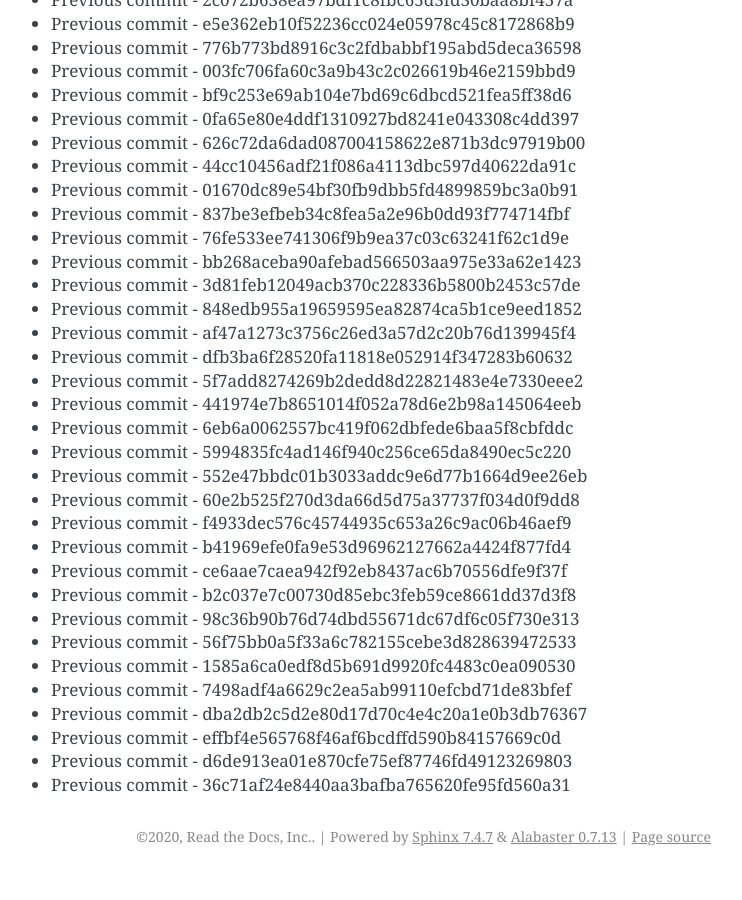
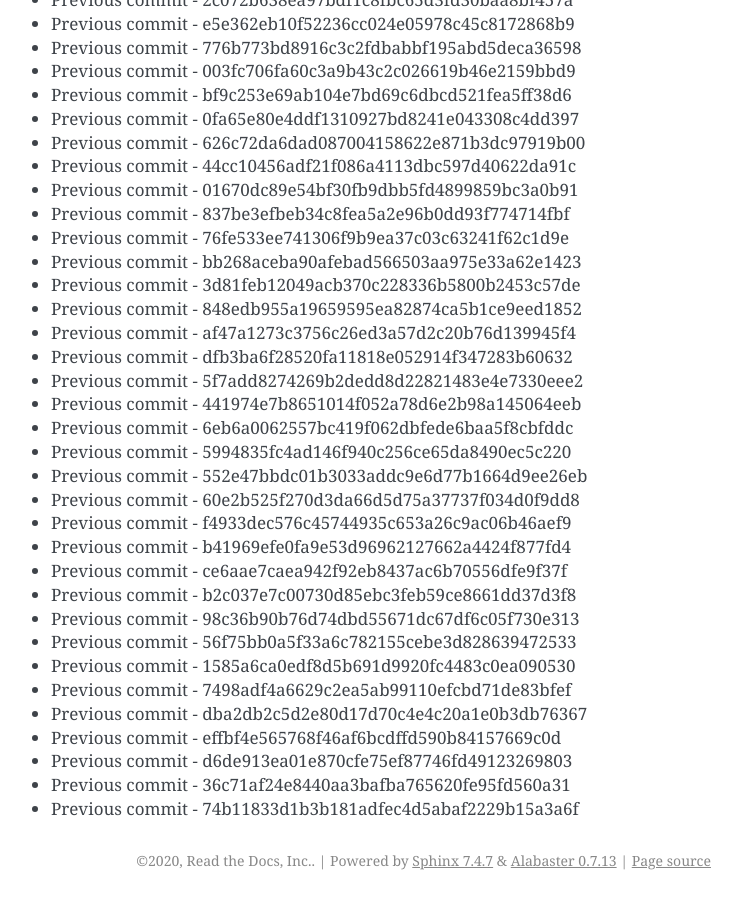
Before and after one commit to readthedocs/rtd-git-stresstest, a Sphinx documentation site: the page built from docs/updates.rst, in a window 1280 px wide and 900 px high, scrolled down 95272 px. Shown: the whole window, without its empty margins (399-1141 px from the left). Built offline with Sphinx 7.4.7, drawn with Linux system fonts in a browser that asks for light colours; before the commit the page ends 96148 px from its top, so only the background shows below that.

Commit message:
Generating commit from previous: 74b11833d1b3b181adfec4d5abaf2229b15a3a6f

```diff
--- a/docs/updates.rst
+++ b/docs/updates.rst
@@ -4035,3 +4035,4 @@ It can be tested for any performance characteristics.
 * Previous commit - effbf4e565768f46af6bcdffd590b84157669c0d
 * Previous commit - d6de913ea01e870cfe75ef87746fd49123269803
 * Previous commit - 36c71af24e8440aa3bafba765620fe95fd560a31
+* Previous commit - 74b11833d1b3b181adfec4d5abaf2229b15a3a6f
```
